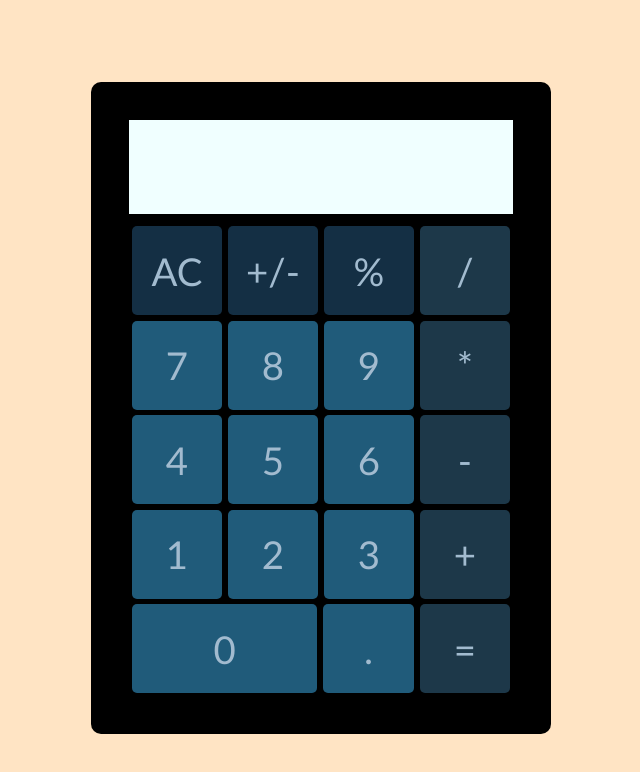
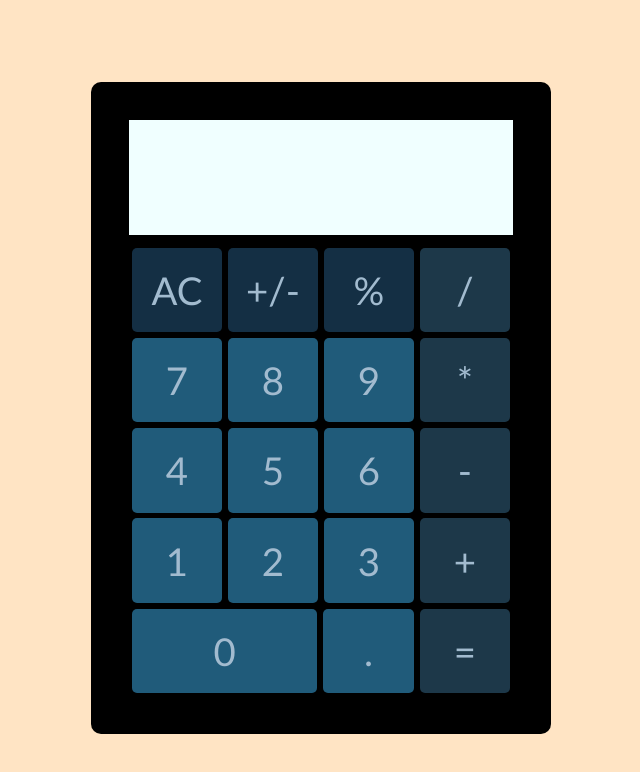
Before and after one commit to Bimbsicle/top_calculator, a plain HTML site: page index.html in a window 1280 px wide. Both pictures are taken after a click on the button "AC". Shown: the whole page, without its empty margins (319-959 px from the left). Drawn offline with Linux system fonts and the light colour scheme.

Commit message:
add bug fixes and design changes

```diff
--- a/index.html
+++ b/index.html
@@ -9,7 +9,10 @@
 </head>
 <body>
     <div class="calculator">
-        <div class="display"></div>
+        <div class="display">
+            <div class="solution"></div>
+            <div class="main-display"></div>
+        </div>
         <div class="row">
             <button class="clear">AC</button>
             <button class="negate">+/-</button>
--- a/javascript.js
+++ b/javascript.js
@@ -50,6 +50,7 @@ function operate(operator,x,y) {
 
 function clear(){
     display.innerHTML = ""
+    solution.innerHTML = ""
     equalsPressed = true
     operatorPressed = false
     decimalPressed = false
@@ -64,8 +65,10 @@ let operatorPressed = false
 let equalsPressed = true
 let currentOperation = ""
 let decimalPressed = false
+let currentSolution = ""
 
-const display = document.querySelector('.display')
+const display = document.querySelector('.main-display')
+const solution = document.querySelector('.solution')
 const numberbtns = document.querySelectorAll('.number')
 const operatorbtns = document.querySelectorAll('.operator')
 const equalsbtn = document.querySelector('.equals')
@@ -93,13 +96,16 @@ operatorbtns.forEach(operatorbtn => {
             value2 = display.innerHTML
             operate(currentOperation, value1, value2)
             currentOperation = String(e.target.innerHTML)
-            display.innerHTML = ans
+            solution.innerHTML = `${ans} ${currentOperation}`
+            display.innerHTML = ""
             value1 = ans
             equalsPressed = true
         }
         else {
             value1 = display.innerHTML
             currentOperation = String(e.target.innerHTML)
+            currentSolution = `${value1} ${currentOperation}`
+            solution.innerHTML =  currentSolution
             equalsPressed = true
             operatorPressed = true
         }
@@ -109,6 +115,7 @@ operatorbtns.forEach(operatorbtn => {
 equalsbtn.addEventListener('click', function(){
     value2 = display.innerHTML
     operate(currentOperation, value1, value2)
+    solution.innerHTML = `${value1} ${currentOperation} ${value2} = ${ans}`
     display.innerHTML = ans
     equalsPressed = true
     operatorPressed = false
--- a/style.css
+++ b/style.css
@@ -17,18 +17,6 @@ div {
     flex-grow: 1;
 }
 
-.display {
-    height: 4vw;
-    color: black;
-    display: flex;
-    align-items: center;
-    justify-content: end;
-    line-height: 100%;
-    font-size: 5em;
-    background-color: azure;
-    margin-bottom: 0.5rem;
-}
-
 .calculator {
     height: 30rem;
     width: 20rem;
@@ -38,6 +26,30 @@ div {
     padding: 2rem;
     border-radius: 10px;
     flex-grow: 0;
+}
+
+.display {
+    height: 5rem;
+    width: 19rem;
+    color: black;
+    display: block;
+    font-size: 2.5em;
+    background-color: azure;
+    margin-bottom: 0.5rem;
+    overflow: hidden;
+    padding: 0.5rem;
+    flex-grow: 0;
+}
+
+.solution {
+    height: 50%;
+    font-size: 1.5rem;
+    opacity: 60%;
+}
+
+.main-display {
+    height: 50%;
+    text-align: end;
 }
 
 .row {
```
